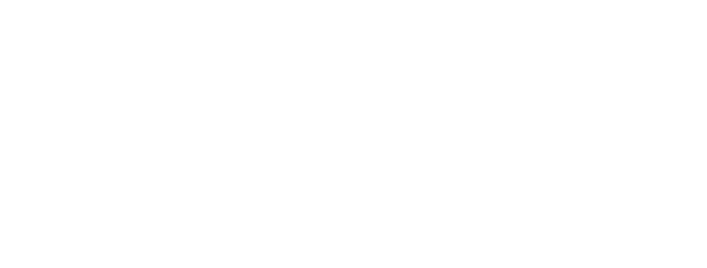
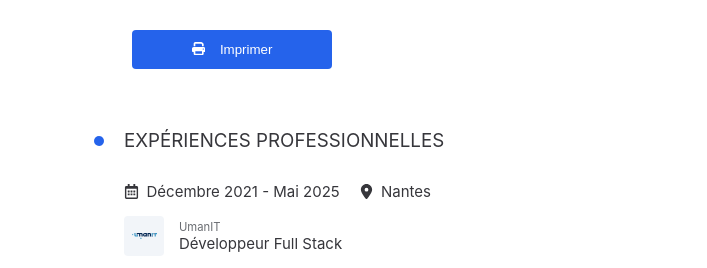
Before and after one commit to tciles/tciles, a plain HTML site: page docs/index.html in a window 1280 px wide. Shown: the top 268 px of the page, 408-1115 px from the left. Drawn offline with Linux system fonts and the light colour scheme; the site is published under a folder, as on GitHub Pages, so addresses that start at the root find nothing.

Commit message:
Update index.html

```diff
--- a/docs/index.html
+++ b/docs/index.html
@@ -5,8 +5,8 @@
     <link rel="icon" type="image/svg+xml" href="/vite.svg" />
     <meta name="viewport" content="width=device-width, initial-scale=1.0" />
     <title>Thomas CILES</title>
-    <script type="module" crossorigin src="/assets/index-DhMQeFF1.js"></script>
-    <link rel="stylesheet" crossorigin href="/assets/index-DPpLXxRC.css">
+    <script type="module" crossorigin src="assets/index-DhMQeFF1.js"></script>
+    <link rel="stylesheet" crossorigin href="assets/index-DPpLXxRC.css">
   </head>
   <body>
     <div id="root"></div>
```
